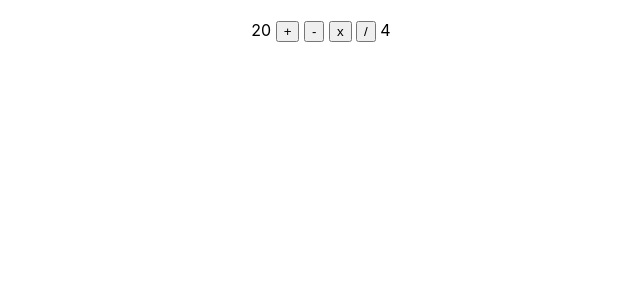
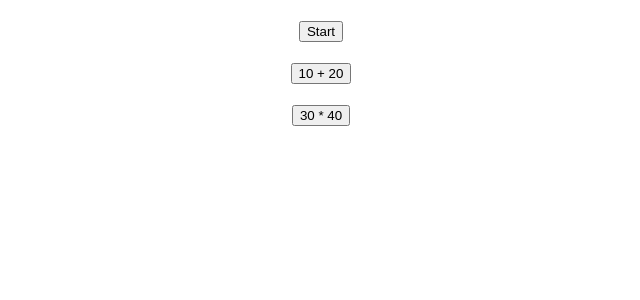
Before and after one commit to s6603051624121-sudo/app1, a React (Create React App) app: page / in a window 1280 px wide. Shown: the top 300 px of the page, without its empty margins (319-959 px from the left). Built offline with nearby package versions, Linux system fonts and the light colour scheme.

Commit message:
add eventdata

```diff
--- a/src/App.js
+++ b/src/App.js
@@ -1,9 +1,9 @@
 import React from 'react';
-import { Calculator2 } from "./calculator";
+import { EventData2 } from "./event-data";
 
 function App() {
   return (
-    <Calculator2 />
+    <EventData2/>
   )
 }
 
--- /dev/null
+++ b/src/event-data.js
@@ -0,0 +1,23 @@
+import React from 'react'
+
+export function EventData2() {
+    const handleEvent = (ev) => {
+        let t = ev.target.innerText
+        let s = (t === 'Start') ? 'Stop' : 'Start'
+        ev.target.innerText = s
+    }
+
+    const onClickAdd = (ev) => {
+        let t = ev.target.innerText
+        let r = eval(t)
+        alert(`${t} = ${r}`)
+    }
+
+    return (
+        <div style = {{ textAlign: 'center', marginTop: '20px'}}>
+            <button onClick = {handleEvent}>Start</button><br/><br/>
+            <button onClick = {onClickAdd}>10 + 20</button><br/><br/>
+            <button onClick = {onClickAdd}>30 * 40</button><br/><br/>
+        </div>
+    )
+}
```
